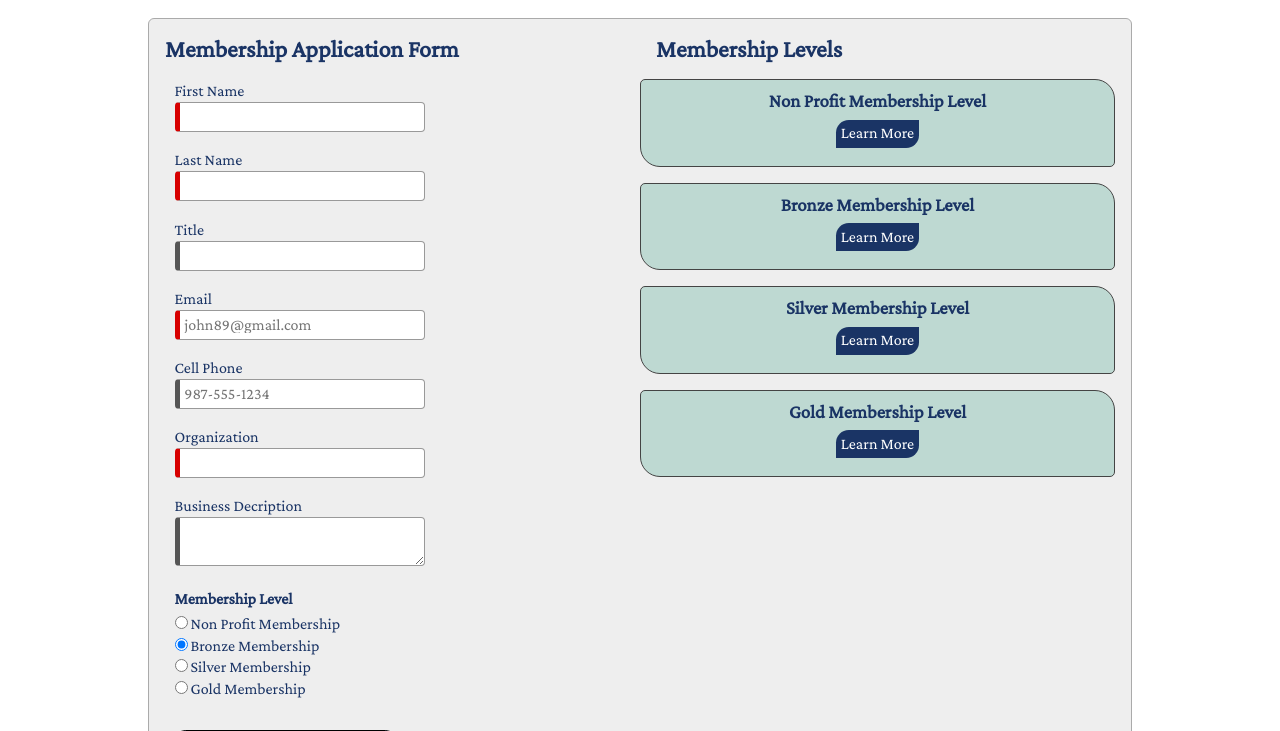
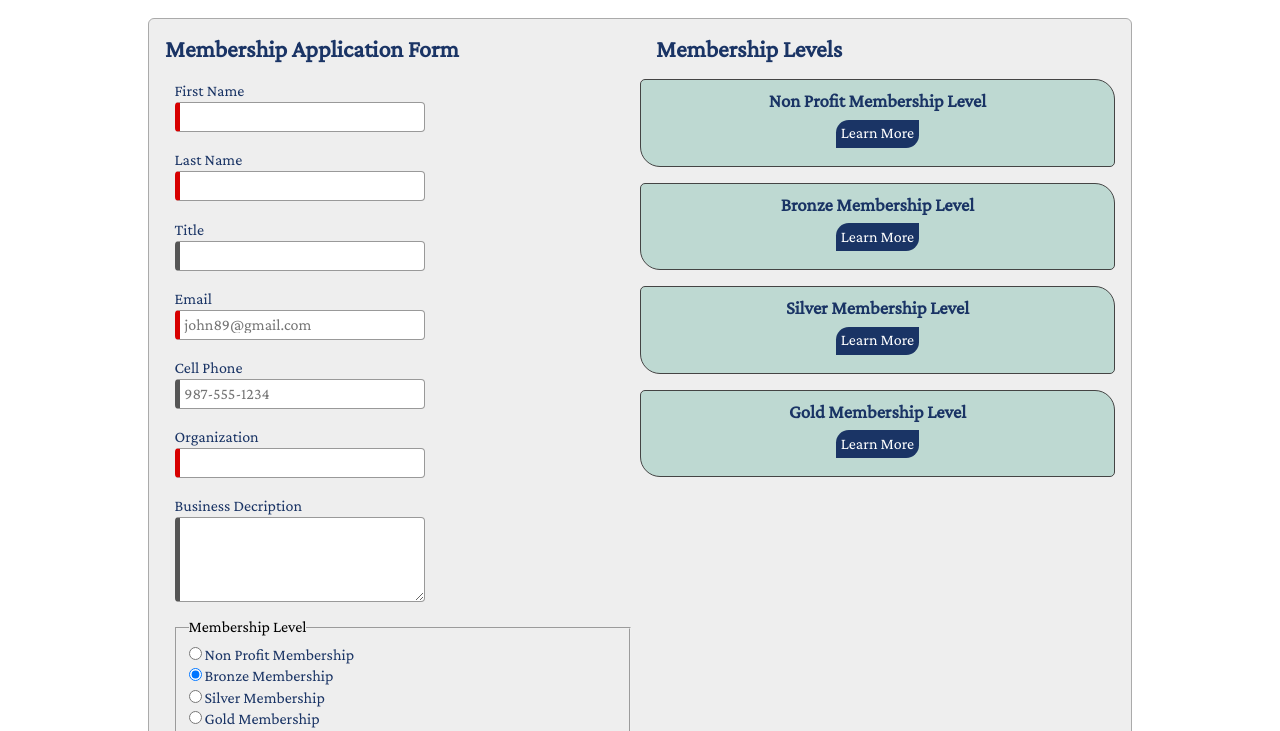
Before and after one commit to andersonhavah/wdd231, a plain HTML site: page chamber/join.html in a window 1280 px wide. Shown: the part 221-952 px from the top of the page. Drawn offline with nearby package versions, Linux system fonts and the light colour scheme.

Commit message:
The Join Page of Lome Chamber of Commerce.

```diff
--- a/chamber/join.html
+++ b/chamber/join.html
@@ -78,17 +78,19 @@
                             title="A Phone Number with dashes" placeholder="987-555-1234"></label>
                     <label>Organization <input type="text" name="organization" required title="organization"
                             autocomplete="organization"></label>
-                    <label>Business Decription<textarea name="description"></textarea></label>
+                    <label>Business Decription<textarea name="description" rows="4" cols="20"></textarea></label>
 
 
-                    <h3>Membership Level</h3>
-                    <label><input type="radio" name="level" value="Non Profit Membership"> Non Profit Membership</label>
-                    <label><input type="radio" name="level" value="Bronze Membership" checked> Bronze Membership</label>
-                    <label><input type="radio" name="level" value="Silver Membership"> Silver Membership</label>
-                    <label><input type="radio" name="level" value="Sealing"> Gold Membership</label>
+                    <fieldset>
+                        <legend>Membership Level</legend>
+                        <label><input type="radio" name="level" value="Non Profit Membership"> Non Profit Membership</label>
+                        <label><input type="radio" name="level" value="Bronze Membership" checked> Bronze Membership</label>
+                        <label><input type="radio" name="level" value="Silver Membership"> Silver Membership</label>
+                        <label><input type="radio" name="level" value="Gold Membership"> Gold Membership</label>
+                    </fieldset>
 
                     <input type="submit" value="Apply for Membership">
-                    <input type="hidden" name="hiddendate" id="today">
+                    <input type="hidden" name="currentdate" id="today">
                 </form>
             </section>
 
```
